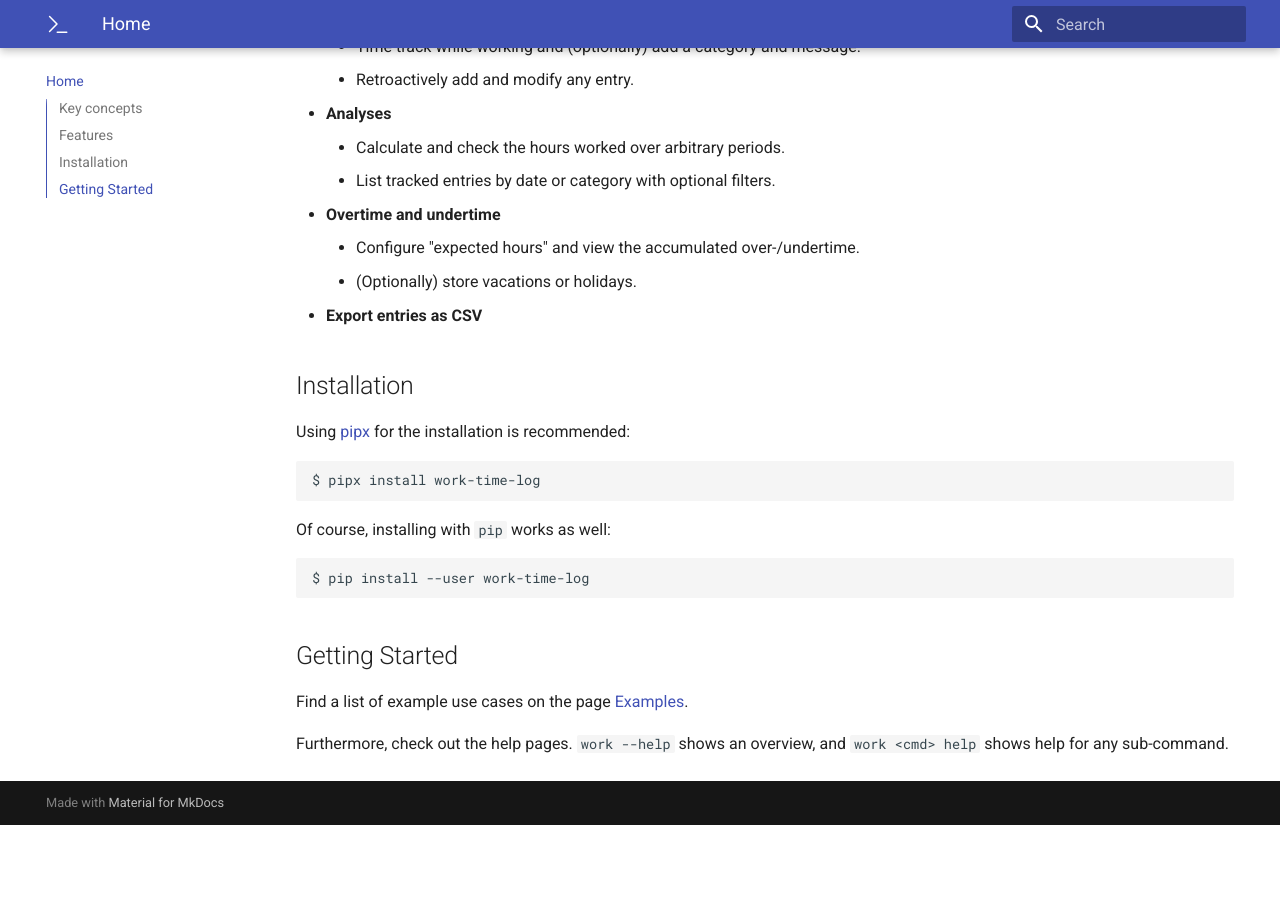
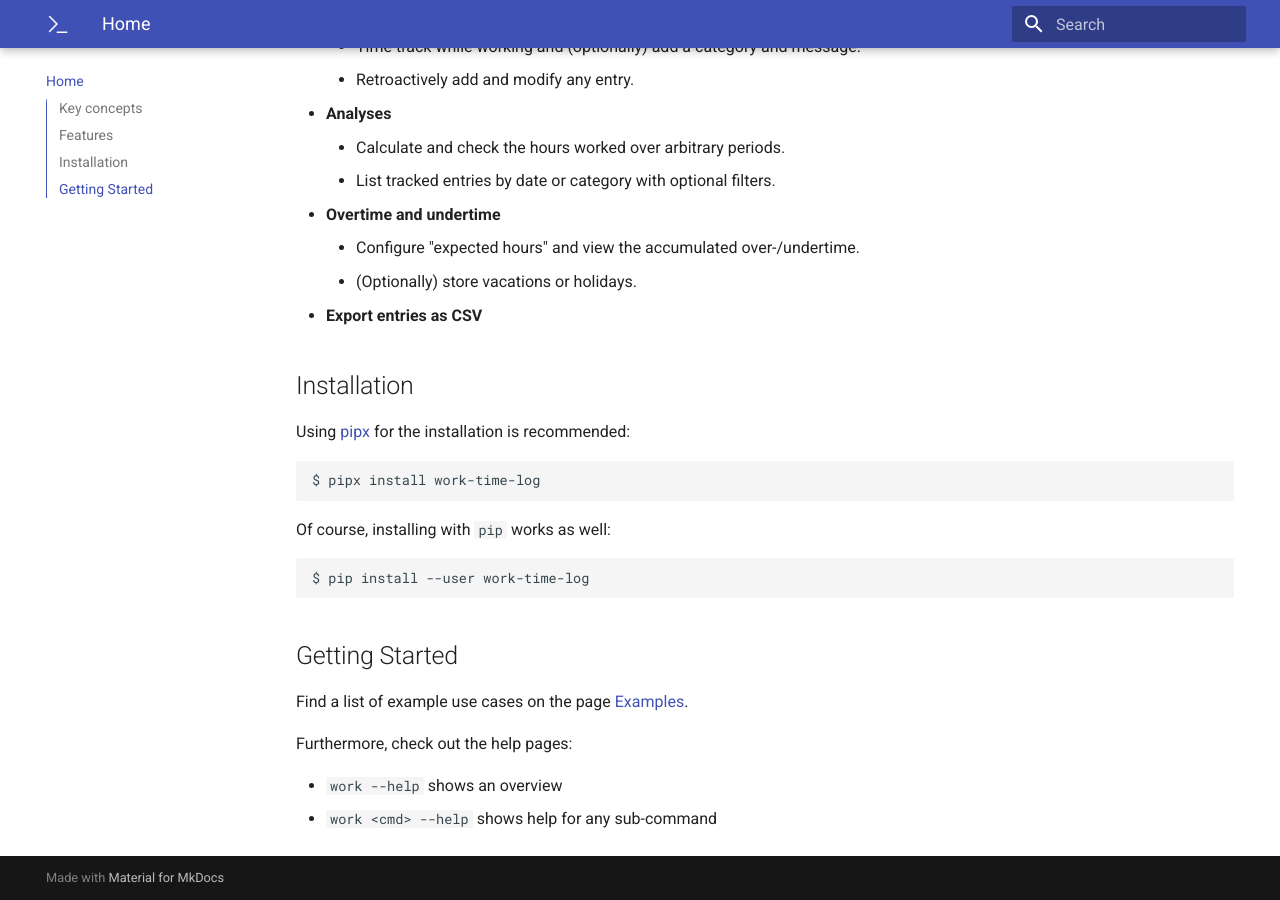
Before and after one commit to vauhochzett/work-docs, an MkDocs documentation site: the page built from docs/index.md, in a window 1280 px wide and 900 px high, scrolled down 671 px. Built offline with MkDocs 1.6.1 and Material for MkDocs 9.7.7, drawn with Linux system fonts in a browser that asks for light colours; before the commit the page ends 1496 px from its top, so only the background shows below that.

Commit message:
Reorders and fixes reference to help pages

```diff
--- a/docs/index.md
+++ b/docs/index.md
@@ -47,4 +47,7 @@ $ pip install --user work-time-log
 
 Find a list of example use cases on the page [Examples](examples.md).
 
-Furthermore, check out the help pages. `work --help` shows an overview, and `work <cmd> help` shows help for any sub-command.
+Furthermore, check out the help pages:
+
+- `work --help` shows an overview
+- `work <cmd> --help` shows help for any sub-command
```
